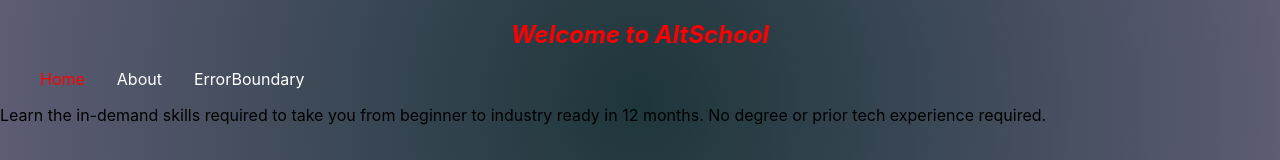
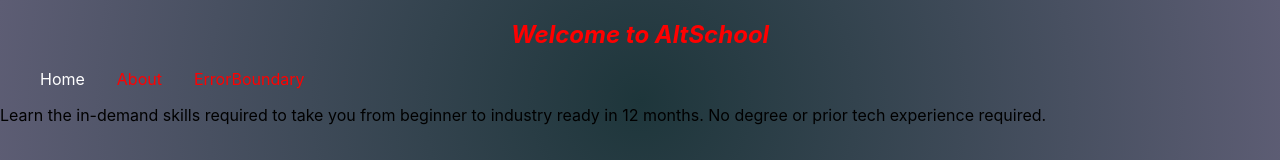
Before and after one commit to Sodeeqishola5/Exam_Project, a React (Create React App) app: page / in a window 1280 px wide. Shown: the top 160 px of the page. Built offline with nearby package versions, Linux system fonts and the light colour scheme.

Commit message:
nav color update

```diff
--- a/src/pages/Navigation.jsx
+++ b/src/pages/Navigation.jsx
@@ -9,7 +9,7 @@
           <li>
             <NavLink
               style={({ isActive }) =>
-                isActive ? { color: "red" } : { color: "white" }
+                isActive ? { color: "white" } : { color: "red" }
               }
               to="/"
               className="navigate"
@@ -20,7 +20,7 @@
           <li>
             <NavLink
               style={({ isActive }) =>
-                isActive ? { color: "red" } : { color: "white" }
+                isActive ? { color: "white" } : { color: "red" }
               }
               to="/about"
               className="navigate"
@@ -31,7 +31,7 @@
           <li>
             <NavLink
               style={({ isActive }) =>
-                isActive ? { color: "red" } : { color: "white" }
+                isActive ? { color: "white" } : { color: "red" }
               }
               to="/errorboundary"
               className="navigate"
```
